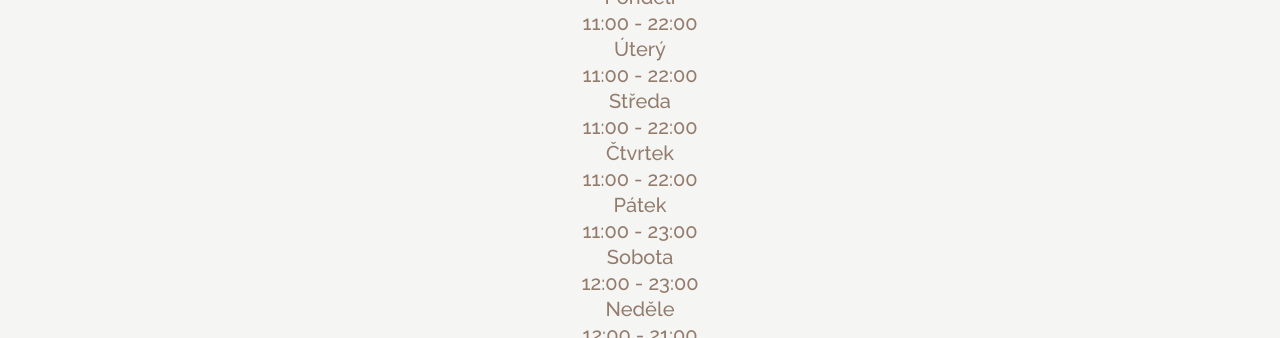
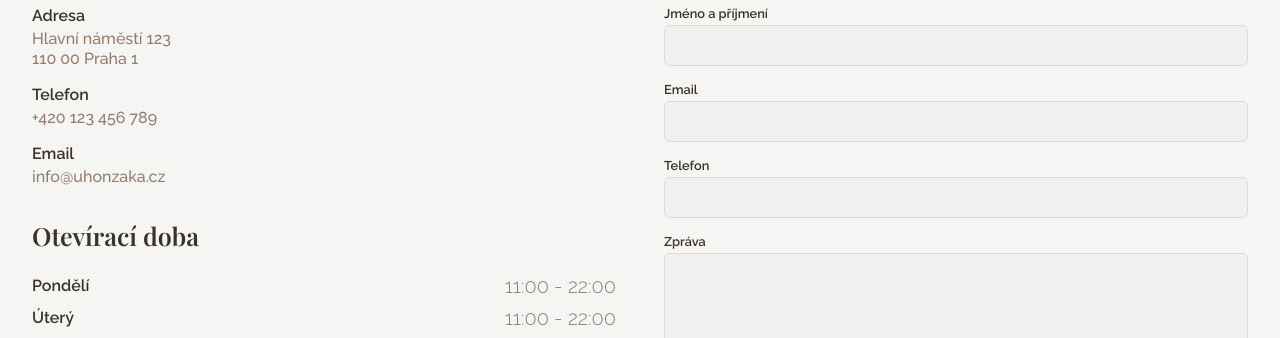
Before and after one commit to HonzaJeMocDobrej/uHonzakaProjekt, a plain HTML site: page kontakt.html in a window 1280 px wide. Shown: the part 462-800 px from the top of the page. Drawn offline with nearby package versions, Linux system fonts and the light colour scheme; a web font is replaced by a local one.

Commit message:
contact section done, todo > where section and burger menu

```diff
--- a/kontakt.html
+++ b/kontakt.html
@@ -24,102 +24,104 @@
     </header>
 
     <main>
-        <section>
+        <section class="section-page-header">
             <h1>Kontakt</h1>
             <p>Rádi vás uvidíme</p>
         </section>
 
-        <section>
-            <img src="" alt="varovná ikonka">
-            <p>Varování: Tato webová stránka slouží pouze jako studentský projekt</p>
+        <section class="warning-section">
+            <img src="./res/svg/PhWarning.svg" alt="varovná ikonka">
+            <p>Varování: Tato webová stránka slouží pouze jako studentský zápočtový projekt</p>
         </section>
 
-        <div>
-            <div>
-                <div>
+        <div class="helper-div otherpage-helper-div">
+            <section class="contact-section">
+                <div class="grid-cont">
+                    <div class="grid-item">
                         <h2>Kontaktní údaje</h2>
 
                         <h4>Adresa</h4>
                         <p>Hlavní náměstí 123</p>
                         <p>110 00 Praha 1</p>
 
-                    <h4>Telefon</h4>
+                        <h4 class="mt-4">Telefon</h4>
                         <p>+420 123 456 789</p>
 
-                    <h4>Email</h4>
+                        <h4 class="mt-4">Email</h4>
                         <p>info@uhonzaka.cz</p>
 
-                    <h2>Otevírací doba</h2>
+                        <h2 class="mt-8">Otevírací doba</h2>
 
-                    <div>
-                        <div>
+                        <div class="timetable">
+                            <div class="timetable-item">
                                 <p>Pondělí</p>
                                 <p>11:00 - 22:00</p>
                             </div>
 
-                        <div>
+                            <div class="timetable-item">
                                 <p>Úterý</p>
                                 <p>11:00 - 22:00</p>
                             </div>
 
-                        <div>
+                            <div class="timetable-item">
                                 <p>Středa</p>
                                 <p>11:00 - 22:00</p>
                             </div>
 
-                        <div>
+                            <div class="timetable-item">
                                 <p>Čtvrtek</p>
                                 <p>11:00 - 22:00</p>
                             </div>
 
-                        <div>
+                            <div class="timetable-item">
                                 <p>Pátek</p>
                                 <p>11:00 - 23:00</p>
                             </div>
 
-                        <div>
+                            <div class="timetable-item">
                                 <p>Sobota</p>
                                 <p>12:00 - 23:00</p>
                             </div>
 
-                        <div>
+                            <div class="timetable-item">
                                 <p>Neděle</p>
                                 <p>12:00 - 21:00</p>
                             </div>
                         </div>
                     </div>
-                <div>
+                    <div class="grid-item">
                         <h2>Kontaktní formulář</h2>
                         <form action="">
-                        <div>
+                            <div class="input-cont">
                                 <label for="">Jméno a příjmení</label>
                                 <input type="text">
                             </div>
 
-                        <div>
+                            <div class="input-cont mt-4">
                                 <label for="">Email</label>
                                 <input type="text">
                             </div>
 
-                        <div>
+                            <div class="input-cont mt-4">
                                 <label for="">Telefon</label>
                                 <input type="text">
                             </div>
 
-                        <div>
+                            <div class="input-cont mt-4">
                                 <label for="">Zpráva</label>
                                 <textarea name="message" id=""></textarea>
                             </div>
-                        <button>Odeslat zprávu</button>
+                            <button class="px-6 py-3 mt-4">Odeslat zprávu</button>
                         </form>
                     </div>
                 </div>
-            <div>
+            </section>
+            <section class="where-section">
                 <h2>Kde nás najdete</h2>
                 <div>
                     <iframe src="" frameborder="0"></iframe>
                 </div>
-            </div>
+            </section>
         </div>
     </main>
 
--- a/res/css/base.css
+++ b/res/css/base.css
@@ -90,3 +90,28 @@ p {
   color: var(--color-text-secondary);
   text-align: center;
 }
+
+label {
+  font-size: var(--font-size-2xs);
+  font-weight: var(--font-weight-l);
+  color: var(--color-text);
+}
+
+input, textarea {
+  padding: calc(var(--grid-unit) * 1.25) var(--space-s);
+  border-radius: var(--radius-s);
+  border: 1px solid var(--color-input-border);
+  background-color: var(--color-card-bg);
+  font-weight: var(--font-weight-m);
+  color: var(--color-text);
+}
+
+textarea {
+  resize: none;
+  height: 7.125rem;
+}
+
+textarea:focus, input:focus{
+  outline: 2px solid var(--color-primary);
+  outline-offset: -1px;
+}
--- a/res/css/components.css
+++ b/res/css/components.css
@@ -198,14 +198,15 @@ header nav ul li a {
     padding: var(--space-xs) 0;
 }
 
-.timetable-section .timetable .timetable-item p:first-child {
+.timetable .timetable-item p:first-child {
     color: var(--color-text);
     font-size: var(--font-size-xs);
     font-weight: var(--font-weight-l);
 }
 
-.timetable-section .timetable .timetable-item p:nth-child(2) {
+.timetable .timetable-item p:nth-child(2) {
     font-weight: var(--font-weight-xs);
+    font-size: var(--font-size-s);
 }
 
 .visitus-section > .helper-div {
@@ -252,12 +253,6 @@ header nav ul li a {
     font-size: var(--font-size-xs);
     color: var(--color-secondary);
     margin-top: calc(var(--grid-unit) * 1);
-}
-
-.menu-section > .helper-div {
-    max-width: calc(var(--grid-unit) * 160);
-    padding-top: calc(var(--grid-unit) * 8);
-    padding-bottom: calc(var(--grid-unit) * 8);
 }
 
 .menu-section .menu-cont {
@@ -314,12 +309,6 @@ header nav ul li a {
 
 .menu-section .menu-cont .menu-card-cont .menu-card .card-top-cont h4 {
     font-weight: var(--font-weight-m);
-}
-
-.about-helper-div {
-    max-width: calc(var(--grid-unit) * 160);
-    padding-top: calc(var(--grid-unit) * 8);
-    padding-bottom: calc(var(--grid-unit) * 8);
 }
 
 .ourhistory-section {
@@ -398,3 +387,77 @@ header nav ul li a {
 .ourvalues-section .round-cont {
     width: calc(var(--grid-unit) * 8);
 }
+
+.otherpage-helper-div {
+    max-width: calc(var(--grid-unit) * 160);
+    padding-top: calc(var(--grid-unit) * 8);
+    padding-bottom: calc(var(--grid-unit) * 8);
+}
+
+.contact-section {
+    width: 100%;
+    margin-bottom: calc(var(--grid-unit) * 8);
+}
+
+.contact-section h2, .contact-section h4, .contact-section p  {
+    text-align: left;
+    width: 100%;
+}
+
+.contact-section .grid-cont {
+    grid-template-columns: repeat(2, 1fr);
+    gap: var(--space-2xl);
+    justify-content: space-around;
+}
+
+.contact-section h2, .where-section h2 {
+    font-size: var(--font-size-m);
+    font-weight: var(--font-weight-l);
+    margin-bottom: var(--space-m);
+}
+
+.contact-section h4 {
+    font-size: var(--font-size-xs);
+    font-weight: var(--font-weight-l);
+    font-family: var(--font-text);
+}
+
+.contact-section p {
+    line-height: calc(var(--grid-unit) * 2.5);
+}
+
+.contact-section .timetable {
+    width: 100%;
+}
+
+.contact-section .timetable .timetable-item {
+    display: flex;
+    align-items: center;
+    justify-content: space-between;
+}
+
+.contact-section .timetable .timetable-item:not(.contact-section .timetable .timetable-item:first-child) {
+    margin-top: calc(var(--grid-unit) * 1.5);
+}
+
+.contact-section .timetable .timetable-item p {
+    width: fit-content;
+}
+
+.contact-section form {
+    width: 100%;
+}
+
+.contact-section form button {
+    width: 100%;
+}
+
+.contact-section form .input-cont {
+    display: flex;
+    flex-direction: column;
+    width: 100%;
+}
+
+.contact-section form .input-cont label {
+    margin-bottom: var(--space-2xs);
+}
--- a/res/css/reset.css
+++ b/res/css/reset.css
@@ -15,3 +15,7 @@ html, body {
 ul, ol {
   list-style: none;
 }
+
+input {
+
+}
--- a/res/css/responsive.css
+++ b/res/css/responsive.css
@@ -14,7 +14,7 @@
 
 @media (max-width: 768px) {
   .whyus-section .grid-cont, .recommend-section .grid-cont, .menu-section .grid-cont,
-  .ourteam-section .grid-cont, .ourvalues-section .grid-cont {
+  .ourteam-section .grid-cont, .ourvalues-section .grid-cont, .contact-section .grid-cont {
     grid-template-columns: repeat(1, 1fr);
   }
 
--- a/res/css/variables.css
+++ b/res/css/variables.css
@@ -18,6 +18,7 @@
     --color-hover: #ededec;
     --color-white: #ffffff;
     --color-border: rgba(164, 163, 163, 0.664);
+    --color-input-border: #ddd9d5;
 
     --font-size-3xl: 3.815rem;
     --font-size-2xl: 3.052rem;
```
Also changed, not shown: menu.html (+1 -1 lines), o_nas.html (+1 -1 lines). Lines whose indentation alone changed are shown as unchanged.
